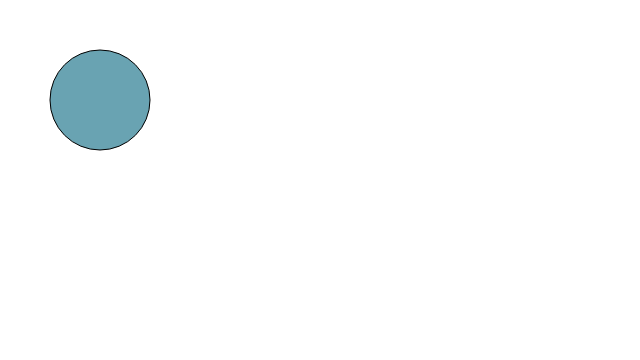
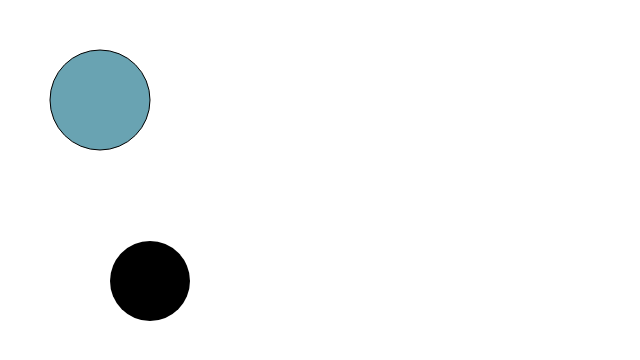
Before and after one commit to TatjanaMerkel/ford-fulkerson-algorithm-app, a React (Create React App) app: page / in a window 1280 px wide. Shown: the top 360 px of the page, without its empty margins (0-640 px from the left). Built offline with nearby package versions, Linux system fonts and the light colour scheme.

Commit message:
feat: add svg circle2 component (shorter code)

```diff
--- a/src/App.tsx
+++ b/src/App.tsx
@@ -1,9 +1,11 @@
 import Circle from "./components/Circle/Circle";
+import Circle2 from "./components/Circle/Circle2";
 
 function App() {
     return (
         <div>
             <Circle />
+            <Circle2 />
         </div>
     );
 }
--- /dev/null
+++ b/src/components/Circle/Circle2.tsx
@@ -0,0 +1,13 @@
+const Circle2 = () => {
+    return (
+        <svg>
+            <circle
+                cx="150"
+                cy="77"
+                r="40"
+            />
+        </svg>
+    )
+}
+
+export default Circle2;
```
